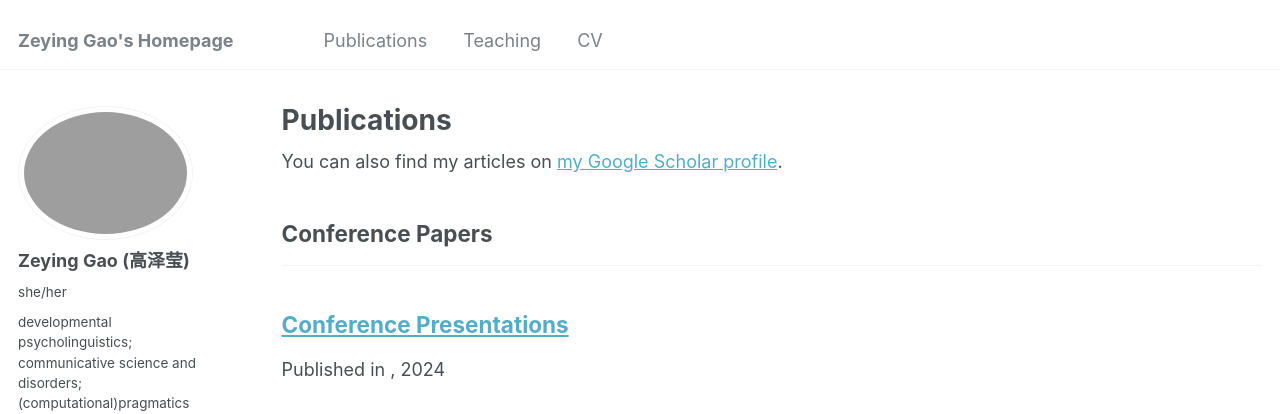
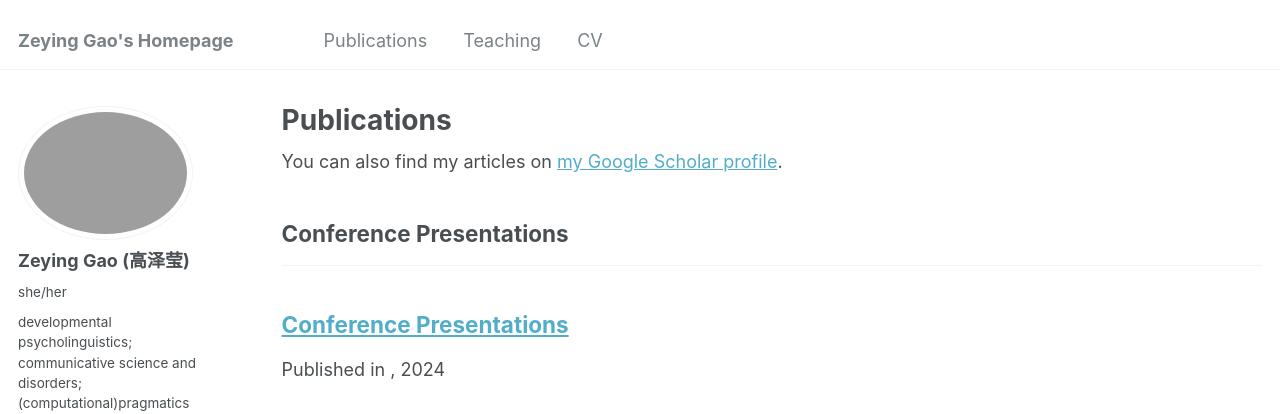
Before and after one commit to ZeyingGAO/zeyinggao.github.io, a Jekyll site: the page built from _pages/publications.html, in a window 1280 px wide and 1131 px high. Shown: the top 414 px of the window. Built offline with Jekyll 4.4.1, drawn with Linux system fonts in a browser that asks for light colours; some web fonts are replaced.

Commit message:
Update _config.yml

```diff
--- a/_config.yml
+++ b/_config.yml
@@ -72,10 +72,10 @@ author:
 publication_category:
   books:
     title: 'Books'
-  manuscripts:
-    title: 'Journal Articles'
+  journal articles:
+    title: ' Referred Journal Articles'
   conferences:
-    title: 'Conference Papers'
+    title: 'Conference Presentations'
 
 # Site Settings
 teaser                   :  # filename of teaser fallback teaser image placed in /images/, .e.g. "500x300.png"
```
